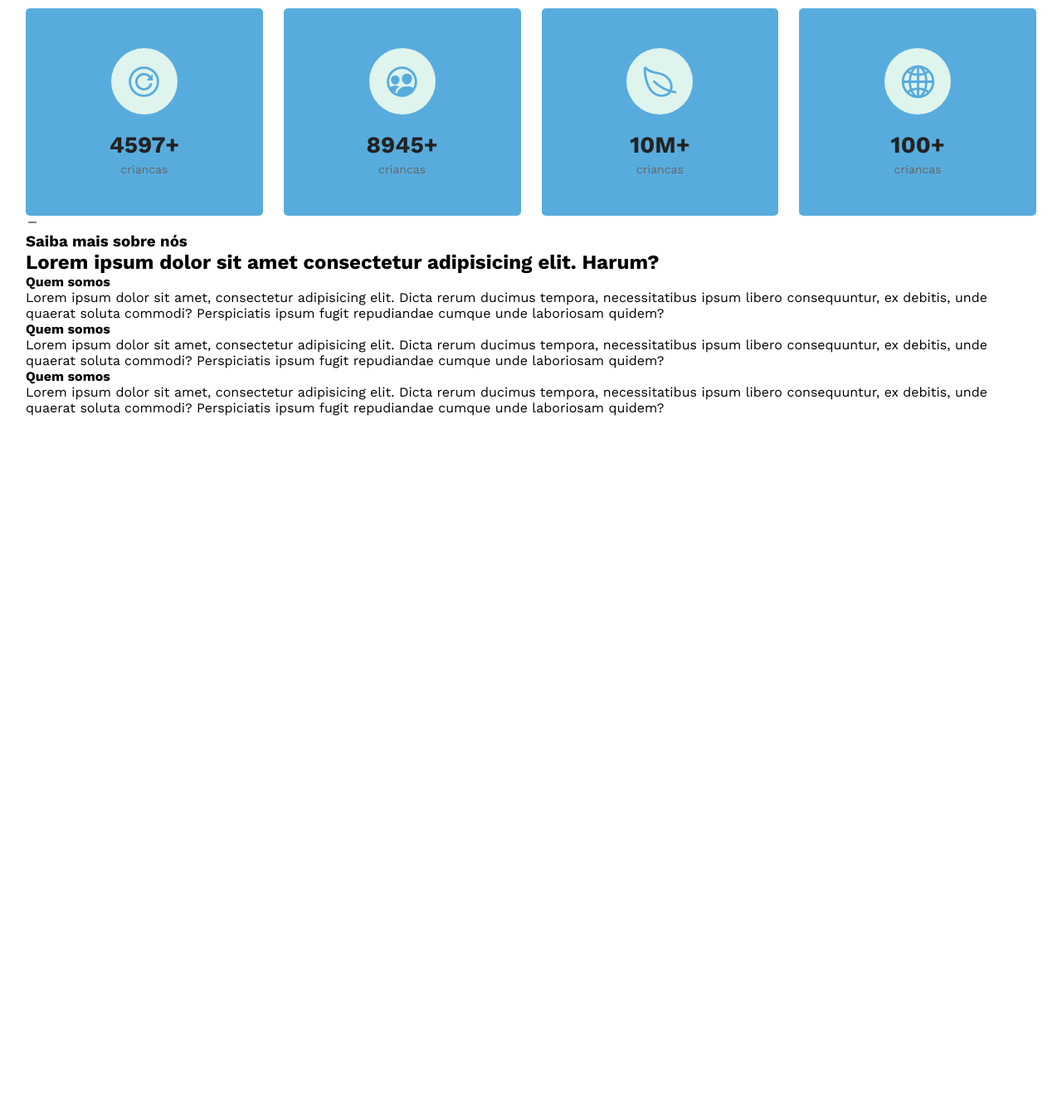
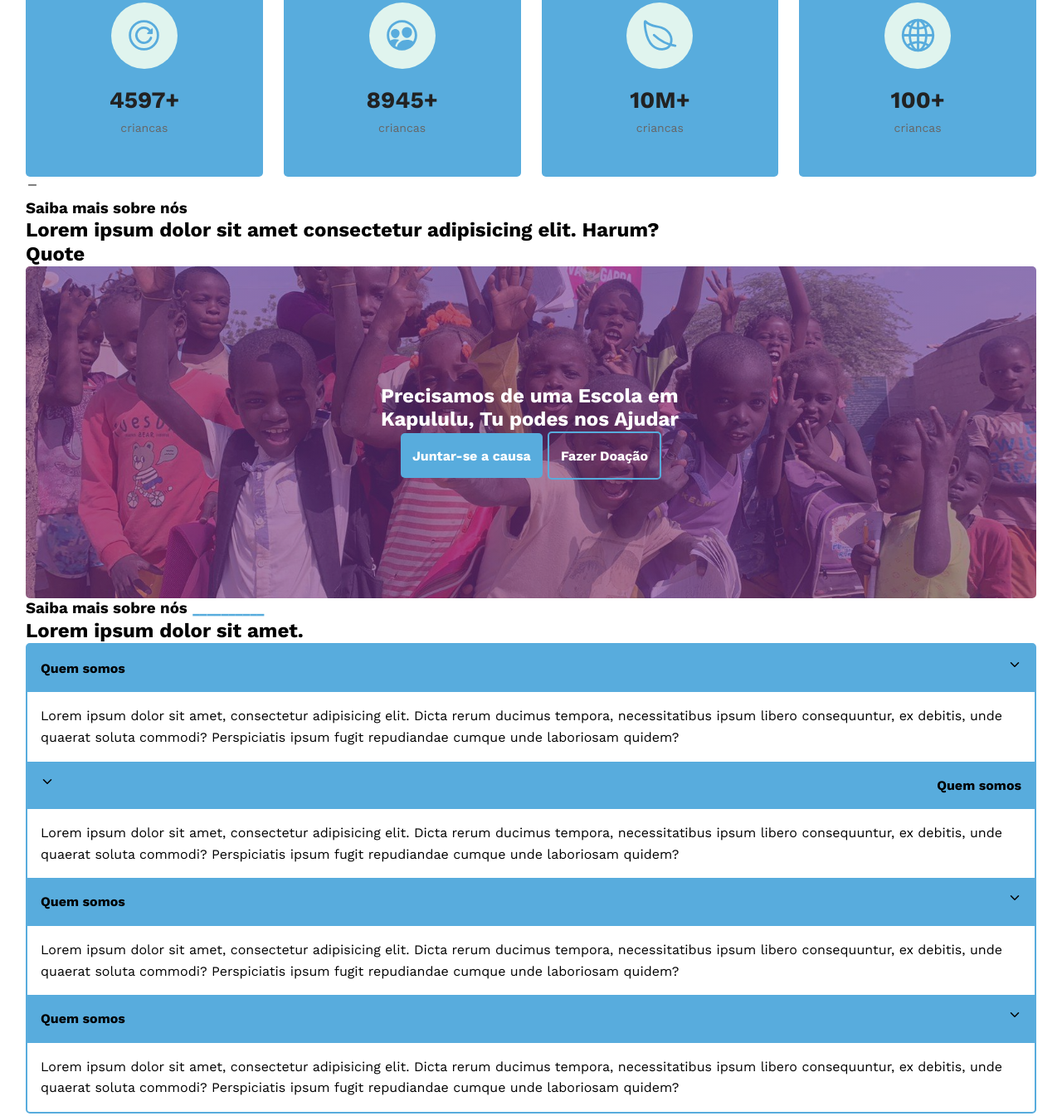
Before and after one commit to iamcelestino/Associacao_Elavoko, a website: page index.html in a window 1280 px wide. Shown: the part 1346-2691 px from the top of the page at 83% size. Before the commit the page ends 1847 px from the top, so only its background shows below. Drawn offline with nearby package versions, Linux system fonts and the light colour scheme; a web font is replaced by a local one.

Commit message:
style(home) add styles to frequently_asked_questions and call_to_action section

```diff
--- a/index.html
+++ b/index.html
@@ -52,16 +52,16 @@
             </div>
             <div class="mission">
                 <div class="">
-                    <h2>Lorem ipsum dolor sit amet consectetur adipisicing elit. Aperiam, fuga?</h2>
-                    <p>Lorem ipsum, dolor sit amet consectetur adipisicing elit. Nisi nobis laborum error, aperiam corrupti inventore quae et consequatur ipsam fugit illo magni quaerat. Cupiditate consequatur perspiciatis ab rerum deleniti praesentium.</p>
+                    <h2>Lorem ipsum dolor.</h2>
+                    <p>Lorem ipsum, dolor sit amet consectetur adipisicing elit. Nisi nobis laborum error, aperiam corrupti inventore quae et consequatur ipsam fugit illo magni quaerat.</p>
                 </div>
                 <div class="">
-                    <h2>Lorem ipsum dolor sit amet consectetur adipisicing elit. Aperiam, fuga?</h2>
-                    <p>Lorem ipsum, dolor sit amet consectetur adipisicing elit. Nisi nobis laborum error, aperiam corrupti inventore quae et consequatur ipsam fugit illo magni quaerat. Cupiditate consequatur perspiciatis ab rerum deleniti praesentium.</p>
+                    <h2>Lorem ipsum dolor.</h2>
+                    <p>Lorem ipsum, dolor sit amet consectetur adipisicing elit. Nisi nobis laborum error, aperiam corrupti inventore quae et consequatur ipsam fugit illo magni quaerat.</p>
                 </div>
                 <div class="">
-                    <h2>Lorem ipsum dolor sit amet consectetur adipisicing elit. Aperiam, fuga?</h2>
-                    <p>Lorem ipsum, dolor sit amet consectetur adipisicing elit. Nisi nobis laborum error, aperiam corrupti inventore quae et consequatur ipsam fugit illo magni quaerat. Cupiditate consequatur perspiciatis ab rerum deleniti praesentium.</p>
+                    <h2>Lorem ipsum dolor.</h2>
+                    <p>Lorem ipsum, dolor sit amet consectetur adipisicing elit. Nisi nobis laborum error, aperiam corrupti inventore quae et consequatur ipsam fugit illo magni quaerat.</p>
                 </div>
             </div>
         </div>
@@ -91,18 +91,16 @@
                             <p>Lorem, ipsum dolor sit amet consectetur adipisicing elit. Adipisci omnis quaerat, cum ratione a doloribus qui rem aliquam laboriosam amet nesciunt eveniet, facere necessitatibus quos nam id debitis dignissimos hic.</p>
                             <div class="values">
                                 <div class="">
-                                    <div class="title">
+                                    <div class="icon_wrap">
                                         <ion-icon name="eye"></ion-icon>
-                                        <h4>Visao</h4>
                                     </div>
-                                    <p>Lorem ipsum dolor sit amet, consectetur adipisicing elit. Ipsa laboriosam molestiae illo magnam sunt ullam quo ex ad accusamus, impedit cupiditate odit assumenda, consequatur commodi, quidem ducimus nam? Ratione, ea!</p>
+                                    <p>Lorem ipsum dolor sit amet, consectetur adipisicing elit. Ipsa laboriosam molestiae illo magnam sunt ullam.</p>
                                 </div>
                                 <div class="">
-                                    <div class="title">
+                                    <div class="icon_wrap">
                                        <ion-icon name="document-text"></ion-icon>
-                                        <h4>Missão</h4>
                                     </div>
-                                    <p>Lorem ipsum dolor sit amet, consectetur adipisicing elit. Ipsa laboriosam molestiae illo magnam sunt ullam quo ex ad accusamus, impedit cupiditate odit assumenda, consequatur commodi, quidem ducimus nam? Ratione, ea!</p>
+                                    <p>Lorem ipsum dolor sit amet, consectetur adipisicing elit. Ipsa laboriosam molestiae illo magnam sunt ullam.</p>
                                 </div>
                             </div>
                         </div>
@@ -171,9 +169,9 @@
             <div class="container">
 
                 <div class="achievements-header">
-                    <h3 class="fun-title">Our Fun Facts</h3>
+                    <h3 class="fun-title"></h3>
                     <p class="underline"></p>
-                    <h1 class="main-title">We Believe That We Can Save More Lives With You</h1>
+                    <h1 class="main-title"></h1>
                 </div>
 
                 <div class="achievement_box">
@@ -209,11 +207,10 @@
                         <p>criancas</p>
                     </div>
                 </div>
-
             </div>
         </section>
 
-        <!-- <section class="testimonials">
+        <section class="testimonials">
             <div class="container">
                 <div class="">
                     <div class="">
@@ -231,57 +228,73 @@
                     </div>
                 </div>
             </div>
-        </section> -->
-        <!-- <section class="">
+        </section>
+        <section id="call_to_action">
             <div class="container">
-                <div class="">
-                    <h2>Lorem, ipsum dolor sit amet consectetur adipisicing elit. Omnis, facere.</h2>
+                <div class="call_to_action_wrap">
                     <div>
-                        <a href="">Juntar a causa</a>
+                        <h1>Precisamos de uma Escola em Kapululu, Tu podes nos Ajudar</h2>
+                        <div class="call_to_action_buttons">
+                            <a href="">Juntar-se a causa</a>
                             <a href="">Fazer Doação</a>
                         </div>
                     </div>
                 </div>
-        </section> -->
-        <section class="Frequently_asked_questions">
+            </div>
+        </section>
+        <section id="frequently_asked_questions">
             <div class="container">
                 <div class="">
-                    <div>
-                        <ion-icon name="remove-outline"></ion-icon>
+                    <div class="heading">
                         <h3>Saiba mais sobre nós</h3>
+                        <p class="underline">__________</p>
                     </div>
-                    <h1>Lorem ipsum dolor sit amet consectetur adipisicing elit. Harum?</h1>
+                    <h1>Lorem ipsum dolor sit amet.</h1>
                 </div>
+                <div class="question_answer_wrap">
+                    <div class="question_box">
                         <div class="">
-                    <div>
-                        <div class="">
+                            <div class="question">
                                 <h4>Quem somos</h4>
+                                <ion-icon name="chevron-down-outline"></ion-icon>
                             </div>
-                        <div class="">
+                            <div class="answer">
                                 <p>Lorem ipsum dolor sit amet, consectetur adipisicing elit. Dicta rerum ducimus tempora, necessitatibus ipsum libero consequuntur, ex debitis, unde quaerat soluta commodi? Perspiciatis ipsum fugit repudiandae cumque unde laboriosam quidem?</p>
                             </div>
                         </div>
-                                        <div>
                         <div class="">
+                            <div class="question">
+                                <ion-icon name="chevron-down-outline"></ion-icon>
                                 <h4>Quem somos</h4>
                             </div>
-                        <div class="">
+                            <div class="answer">
                                 <p>Lorem ipsum dolor sit amet, consectetur adipisicing elit. Dicta rerum ducimus tempora, necessitatibus ipsum libero consequuntur, ex debitis, unde quaerat soluta commodi? Perspiciatis ipsum fugit repudiandae cumque unde laboriosam quidem?</p>
                             </div>
                         </div>
-                                        <div>
                         <div class="">
+                            <div class="question">
                                 <h4>Quem somos</h4>
+                                <ion-icon name="chevron-down-outline"></ion-icon>
+                            </div>
+                            <div class="answer">
+                                <p>Lorem ipsum dolor sit amet, consectetur adipisicing elit. Dicta rerum ducimus tempora, necessitatibus ipsum libero consequuntur, ex debitis, unde quaerat soluta commodi? Perspiciatis ipsum fugit repudiandae cumque unde laboriosam quidem?</p>
+                            </div>
                         </div>
                         <div class="">
+                            <div class="question">
+                                <h4>Quem somos</h4>
+                                <ion-icon name="chevron-down-outline"></ion-icon>
+                            </div>
+                            <div class="answer">
                                 <p>Lorem ipsum dolor sit amet, consectetur adipisicing elit. Dicta rerum ducimus tempora, necessitatibus ipsum libero consequuntur, ex debitis, unde quaerat soluta commodi? Perspiciatis ipsum fugit repudiandae cumque unde laboriosam quidem?</p>
+                            </div>
                         </div>
                     </div>
                 </div>
             </div>
         </section>
     </main>
-    <!-- <footer ="footer">
+    <footer id="footer">
         <div class="container">
             <div>
                 <div class="">
@@ -345,6 +358,6 @@
                 </div>
             </div>
         </div>
-    </footer> -->
+    </footer>
 </body>
 </html>
--- a/sass/index.scss
+++ b/sass/index.scss
@@ -1,6 +1,8 @@
 @forward '../sass/layout/global';
 @forward '../sass/layout/header';
 @forward '../sass/layout/home';
+@forward '../sass/layout/home';
+
 
 
 @import url('https://fonts.googleapis.com/css2?family=Lexend:wght@400;500;600;700&family=Plus+Jakarta+Sans:wght@500;800&display=swap');
--- /dev/null
+++ b/sass/layout/_footer.scss
@@ -0,0 +1,3 @@
+#footer {
+	background-color: black;
+}
--- a/sass/layout/_global.scss
+++ b/sass/layout/_global.scss
@@ -9,7 +9,14 @@
 body {
     font-family: "Work Sans", sans-serif;
     font-optical-sizing: auto;
+    font-size: 16px;
+    line-height: 1.6;
 }
+
+h1 { line-height: 1.2; }
+h2 { line-height: 1.25; }
+h3 { line-height: 1.3; }
+p  { line-height: 1.6; }
 
 .container {
     max-width: 1250px;
--- a/sass/layout/_header.scss
+++ b/sass/layout/_header.scss
@@ -8,7 +8,7 @@
         font-size: 3.9rem;
         max-width: 55%;
         color: white;
-        padding: 1rem 0;
+        padding: 1.5rem 0;
     }
 
     .logo {
@@ -52,7 +52,7 @@
         .nav_button {
             background-color: #58ACDD;
             display: inline-block;
-            padding: 0.9rem 0.9rem;
+            padding: 0.9rem;
             color: white;
             border-radius: 5px;
             margin-left: 1.5rem;
--- a/sass/layout/_home.scss
+++ b/sass/layout/_home.scss
@@ -1,10 +1,5 @@
 
 #about_us {
-
-    ion-icon {
-        font-size: xx-large;
-    }
-
 
     .flex {
         display: flex;
@@ -20,6 +15,21 @@
             display: flex;
             align-items: center;
             gap: 10px;
+
+            .icon_wrap {
+                width: 50px;
+                height: 50px;
+                border-radius: 50%;
+                background: #e0f4ee;
+                display: flex;
+                align-items: center;
+                justify-content: center;
+
+                ion-icon {
+                    font-size: 35px;
+                    color: #58ACDD;
+                }
+            }
 
             > div {
                 background-color: #58ACDD;
@@ -49,7 +59,9 @@
 }
 
 #achievements {
+
     .achievement_box {
+
         display: flex;
         justify-content: space-between;
         gap: 10px;
@@ -136,3 +148,72 @@
     }
 
 }
+
+#frequently_asked_questions {
+
+    .question_answer_wrap {
+    }
+
+    .question_box {
+        border: 2px solid #58ACDD;
+        border-radius: 5px;
+
+        .question {
+            background-color: #58ACDD;
+            display: flex;
+            justify-content: space-between;
+        }
+
+        .answer, .question {
+            padding: 1rem;
+        }
+    }
+
+}
+
+#call_to_action {
+
+    .call_to_action_wrap {
+        height: 400px;
+        background:
+        linear-gradient(rgba(109, 53, 142, 0.6), rgba(109, 53, 142, 0.6)),
+        url('/images/call_to_action_img.jpg') center/cover no-repeat;
+        border-radius: 5px;
+        color: white;
+        display: flex;
+        align-items: center;
+        justify-content: center;
+
+        > div {
+
+            h1 {
+                max-width: 50%;
+                margin: auto;
+            }
+        }
+
+        a {
+            font-weight: bold;
+            color: white;
+            display: inline-block;
+            padding: 0.9rem;
+            border-radius: 5px;
+            text-align: center;
+        }
+
+
+        .call_to_action_buttons {
+            text-align: center;
+
+            a:first-child {
+                background-color: #58ACDD;
+            }
+
+            a:last-child {
+                border: 2px solid #58ACDD;
+            }
+
+        }
+    }
+
+}
```
Also changed, not shown: images/call_to_action_img.jpg (renamed from images/506889990_2153556588448728_5335024035448411983_n.jpg), styles/index.css. Lines whose indentation alone changed are shown as unchanged.
